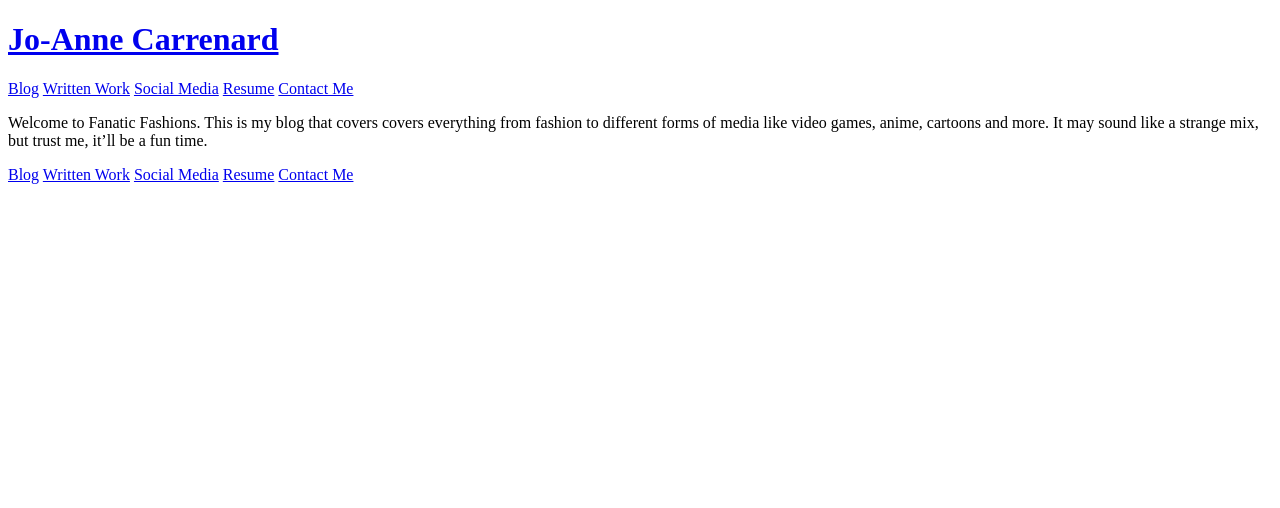
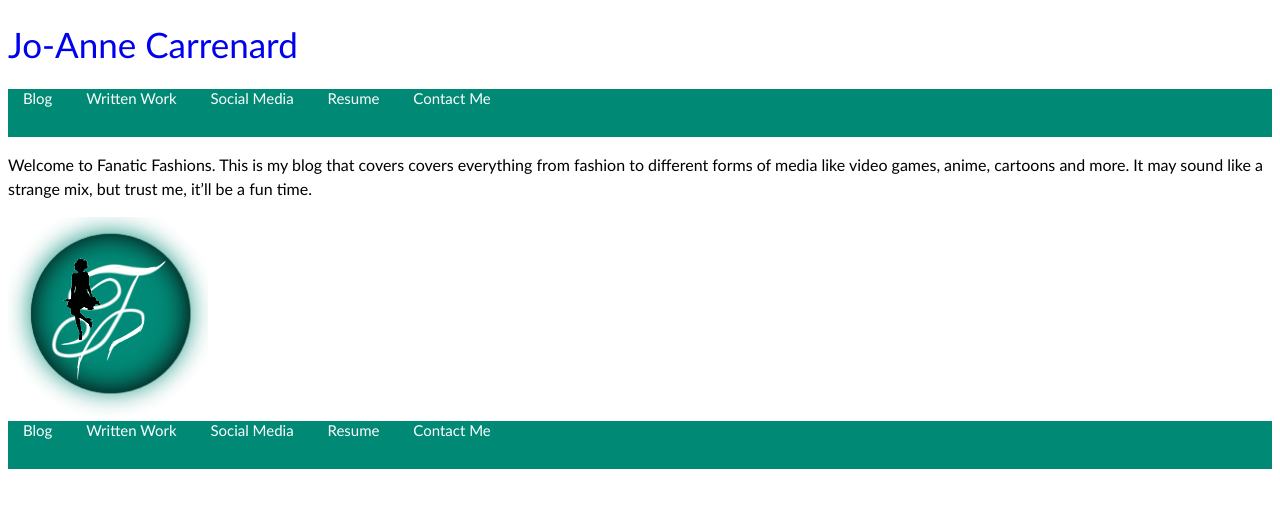
Before and after one commit to jaclynne/jaclynne.github.io, a plain HTML site: page blog.html in a window 1280 px wide. Drawn offline with Linux system fonts and the light colour scheme.

Commit message:
css and images

```diff
--- /dev/null
+++ b/base.css/blogstylesheet.css
@@ -0,0 +1,89 @@
+/* Header Rules*/
+
+header h1 {
+    color: #008a76;
+    font-size: 35px;
+    font-family: "Trebuchet MS", Helvetica, sans-serif;
+    font-weight:500;
+        }
+
+header a:link{
+    text-decoration:none;
+}
+
+header a:visited {
+    color:#000;
+}
+
+/* Navigation Rules */
+nav {
+    font-size: 15px;
+    font-family:"Trebuchet MS", Helvetica, sans-serif;
+    background-color: #008a76;
+    height: 48px;
+        }
+
+nav a{
+    margin: 15px;
+        }
+
+nav a:link {
+    color: #fff;
+    text-decoration:none
+    }
+
+nav a:hover{
+    text-decoration: underline;
+
+}
+
+nav a:visited {
+    color: #fff;
+}
+
+/* Article Rules*/
+
+h1{
+    color: #008a76;
+    font-size: 30px;
+  }
+
+p {
+    font-size: 16px;
+    font-family: "Trebuchet MS", Helvetica, sans-serif;
+    line-height: 24px;
+
+  }
+
+/*Image Rules*/
+
+img {
+
+}
+
+/*Footer Rules*/
+
+footer {
+    background-color: #008a76;
+    height:48px;
+    color: #fff;
+    font-size: 15px;
+    font-family:"Trebuchet MS", Helvetica, sans-serif;
+       }
+
+footer a{
+     margin: 15px;
+}
+
+footer a:link {
+    color: #fff;
+    text-decoration:none
+}
+
+footer a:hover {
+    text-decoration: underline;
+}
+
+footer a:visited {
+    color:#fff;
+}
--- /dev/null
+++ b/base.css/stylesheet.css
@@ -0,0 +1,82 @@
+/* Header Rules*/
+
+header h1 {
+    color: #008a76;
+    font-size: 35px;
+    font-family: "Trebuchet MS", Helvetica, sans-serif;
+    font-weight:500;
+        }
+
+header a:link{
+    text-decoration:none;
+}
+
+header a:visited {
+    color:#000;
+}
+
+/* Navigation Rules */
+nav {
+    font-size: 15px;
+    font-family:"Trebuchet MS", Helvetica, sans-serif;
+    background-color: #008a76;
+    height: 48px;
+        }
+
+nav a{
+    margin: 15px;
+        }
+
+nav a:link {
+    color: #fff;
+    text-decoration:none
+    }
+
+nav a:hover{
+    text-decoration: underline;
+}
+
+nav a:visited {
+    color: #fff;
+}
+
+/* Article Rules*/
+
+h1{
+    color: #008a76;
+    font-size: 30px;
+  }
+
+p {
+    font-size: 16px;
+    font-family: "Trebuchet MS", Helvetica, sans-serif;
+    line-height: 24px;
+
+  }
+
+/*Footer Rules*/
+
+footer {
+    background-color: #008a76;
+    height:48px;
+    color: #fff;
+    font-size: 15px;
+    font-family:"Trebuchet MS", Helvetica, sans-serif;
+       }
+
+footer a{
+     margin: 15px;
+}
+
+footer a:link {
+    color: #fff;
+    text-decoration:none
+}
+
+footer a:hover {
+    text-decoration: underline;
+}
+
+footer a:visited {
+    color:#fff;
+}
--- a/blog.html
+++ b/blog.html
@@ -5,6 +5,7 @@
     <head>
         <title> Blog: Jo-Anne Carrenard</title>
         <meta charset= "utf-8"/>
+        <link rel= "stylesheet" href="base.css/blogstylesheet.css"/>
     </head>
 
 
@@ -23,6 +24,7 @@
 
     <article>
         <p> Welcome to Fanatic Fashions. This is my blog that covers covers everything from fashion to different forms of media like video games, anime, cartoons and more. It may sound like a strange mix, but   trust me, it’ll be a fun time. </p>
+       <a href="http://fanaticfashions.wordpress.com/" target="_blank"> <img src= "Images/Logo4.png" title=         "Fanatic Fashions" alt="Fanatic Fashions Logo"/> </a>
 
     </article>
 
```
Also changed, not shown: contact.html (+1 -0 lines), index.html (+2 -1 lines), resume.html (+1 -0 lines), socialmedia.html (+1 -0 lines), writtenwork.html (+1 -0 lines), Images/Logo4.png (added), Images/pinterestlogo.png (added), Images/twitterlogo.jpg (added), Images/twitterlogo.png (added), Images/youtubelogo.png (added).
